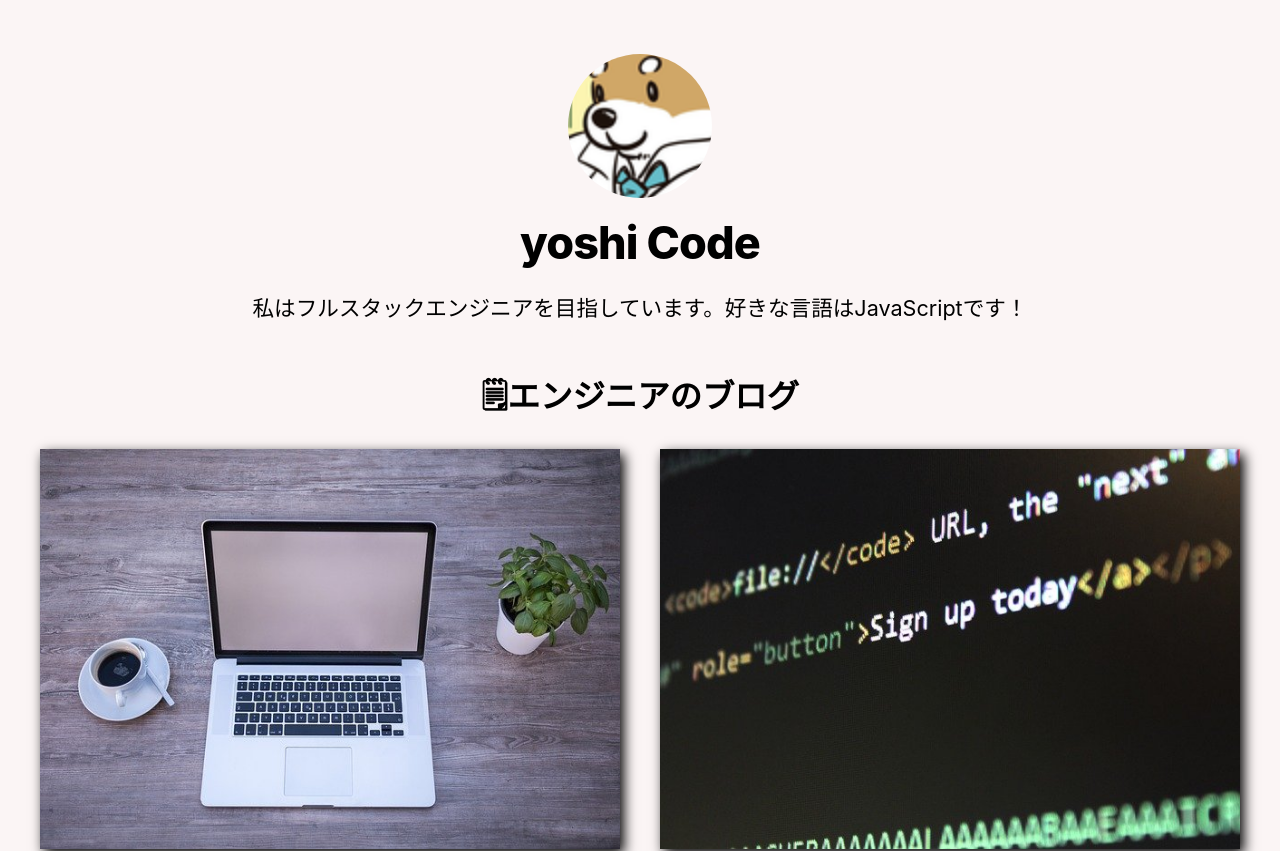
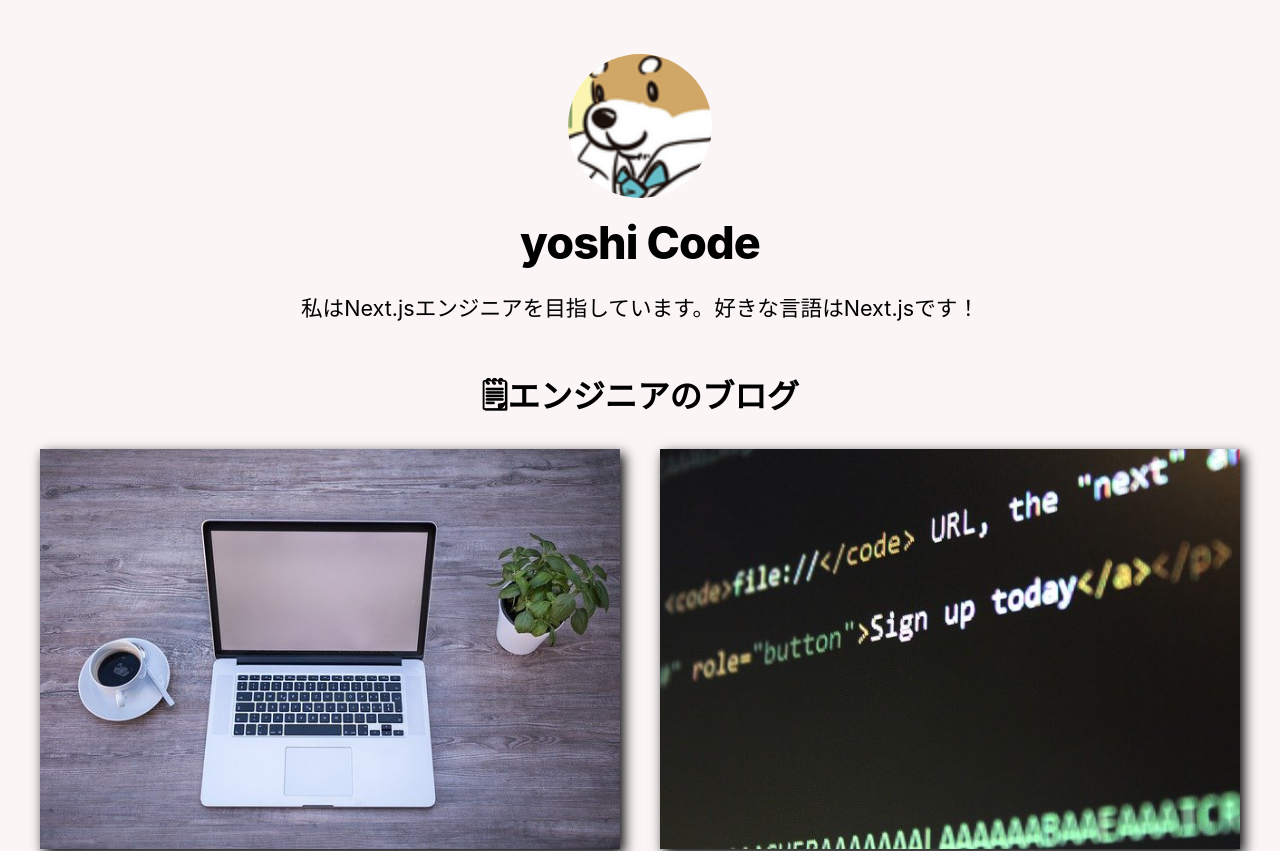
Before and after one commit to Yoshitaka1999/nexths_microblog, a Next.js app: page / in a window 1280 px wide. Shown: the top 851 px of the page. Built offline with nearby package versions, Linux system fonts and the light colour scheme.

Commit message:
プロフィールの変更

```diff
--- a/pages/index.js
+++ b/pages/index.js
@@ -35,7 +35,7 @@ export default function Home({ allPostsData }) {
       </Head>
       <section>
         <p className={utilStyle.headingMd}>
-          私はフルスタックエンジニアを目指しています。好きな言語はJavaScriptです！
+          私はNext.jsエンジニアを目指しています。好きな言語はNext.jsです！
         </p>
       </section>
       <section className={`${utilStyle.headingMd} ${utilStyle.padding1px}`}>
```
